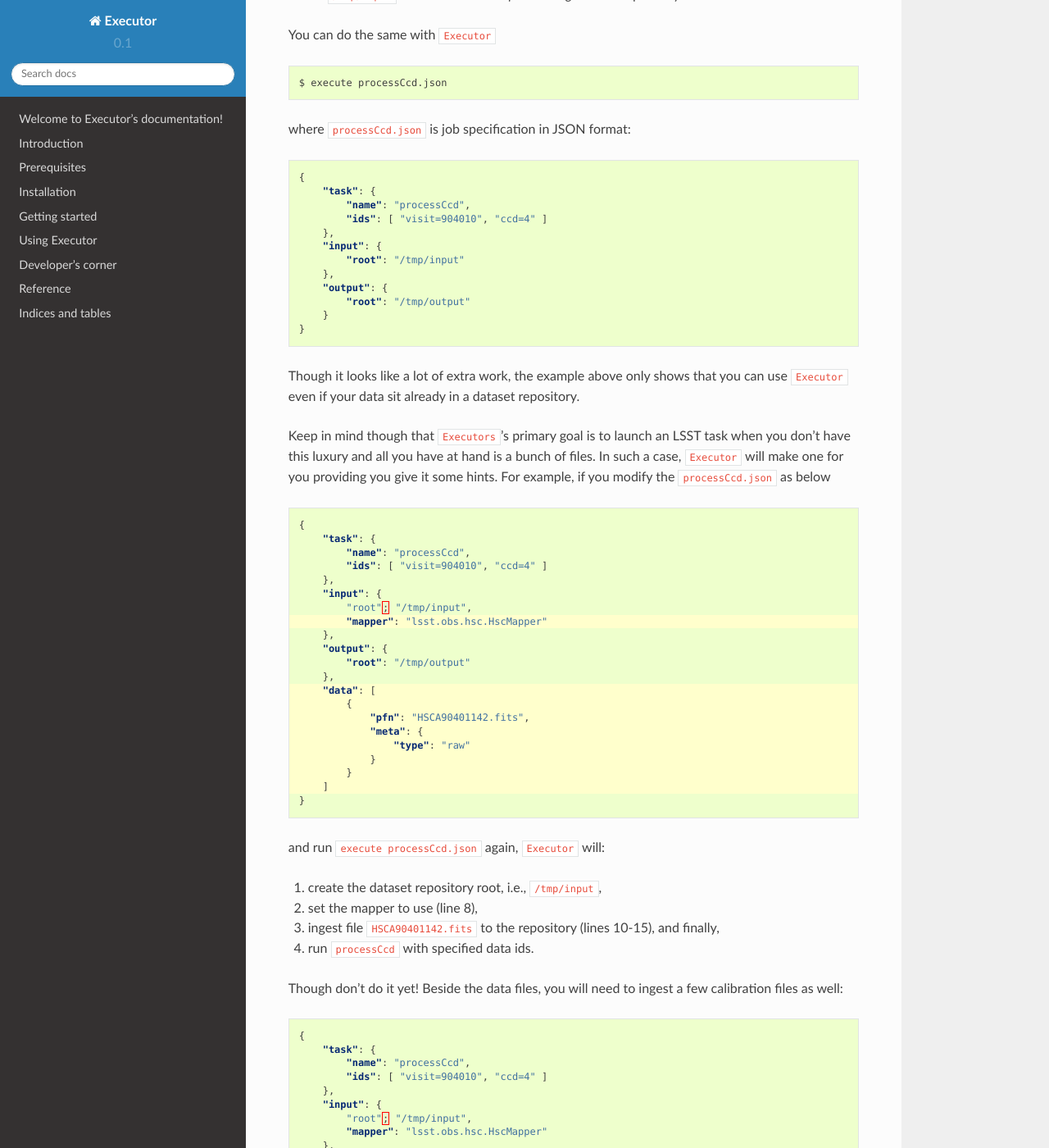
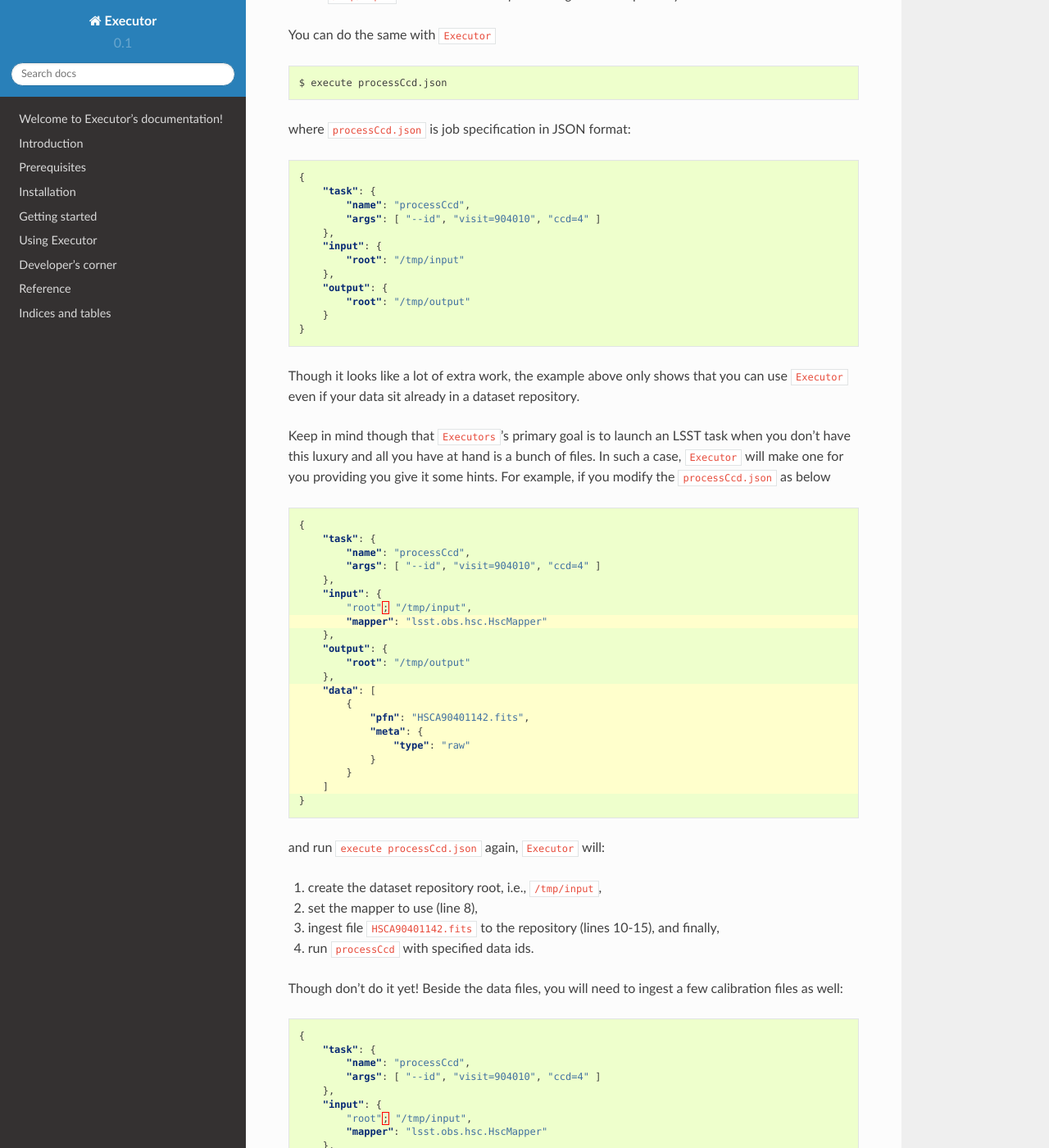
Before and after one commit to lsst-dm/Executor, a Sphinx documentation site: the page built from docs/index.rst, in a window 1280 px wide and 1400 px high, scrolled down 1696 px. Shown: the whole window at 82% size. Built offline with Sphinx 7.4.7 and the Read the Docs theme 2.0.0, drawn with Linux system fonts in a browser that asks for light colours.

Commit message:
Pass all task arguments not just data ids
The example I start with required very few arguments to run the task.
Thus I decided to make Executor construct the actual command line
for the it.  However, even a relatively simple pipeline can have complex
command line structure.  Thus I modified Executor to pass task arguments
as they are with an exception arguments it needs to be aware of, i.e.
locations of the input and output dataset repositories.

```diff
--- a/docs/index.rst
+++ b/docs/index.rst
@@ -109,7 +109,7 @@ where ``processCcd.json`` is job specification in JSON format:
    {
        "task": {
            "name": "processCcd",
-           "ids": [ "visit=904010", "ccd=4" ]
+           "args": [ "--id", "visit=904010", "ccd=4" ]
        },
        "input": {
            "root": "/tmp/input"
@@ -133,7 +133,7 @@ hints.  For example, if you modify the ``processCcd.json`` as below
    {
        "task": {
            "name": "processCcd",
-           "ids": [ "visit=904010", "ccd=4" ]
+           "args": [ "--id", "visit=904010", "ccd=4" ]
        },
        "input": {
            "root"; "/tmp/input",
@@ -169,7 +169,7 @@ calibration files as well:
    {
        "task": {
            "name": "processCcd",
-           "ids": [ "visit=904010", "ccd=4" ]
+           "args": [ "--id", "visit=904010", "ccd=4" ]
        },
        "input": {
            "root"; "/tmp/input",
```
Also changed, not shown: 2 other files.
